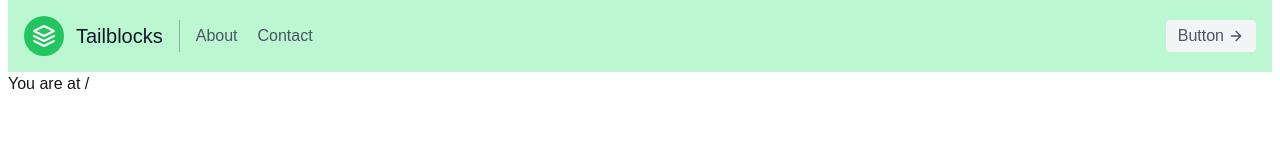
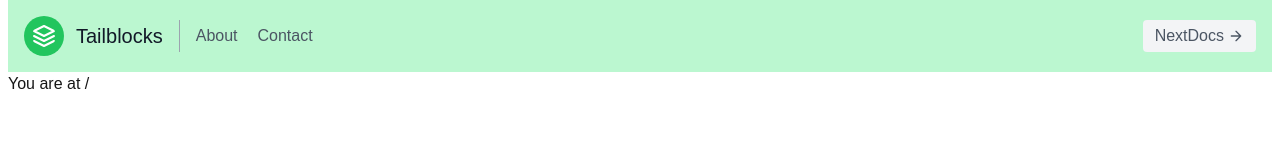
Before and after one commit to kumail-ahmad/next-navigation, a Next.js app: page / in a window 1280 px wide. Shown: the top 160 px of the page. Built offline with nearby package versions, Linux system fonts and the light colour scheme.

Commit message:
modification

```diff
--- a/components/Navbar.js
+++ b/components/Navbar.js
@@ -1,6 +1,7 @@
 "use client";
 import React from "react";
 import { usePathname } from "next/navigation";
+import Link from "next/link";
 const Navbar = () => {
   const pathname = usePathname();
   return (
@@ -32,7 +33,10 @@ const Navbar = () => {
               </a>
             </nav>
             <button className="inline-flex items-center bg-gray-100 border-0 py-1 px-3 focus:outline-none hover:bg-gray-200 rounded text-base mt-4 md:mt-0">
-              Button
+              <Link href="https://nextjs.org/docs/app/api-reference/functions/use-router">
+                NextDocs
+              </Link>
+
               <svg
                 fill="none"
                 stroke="currentColor"
```
